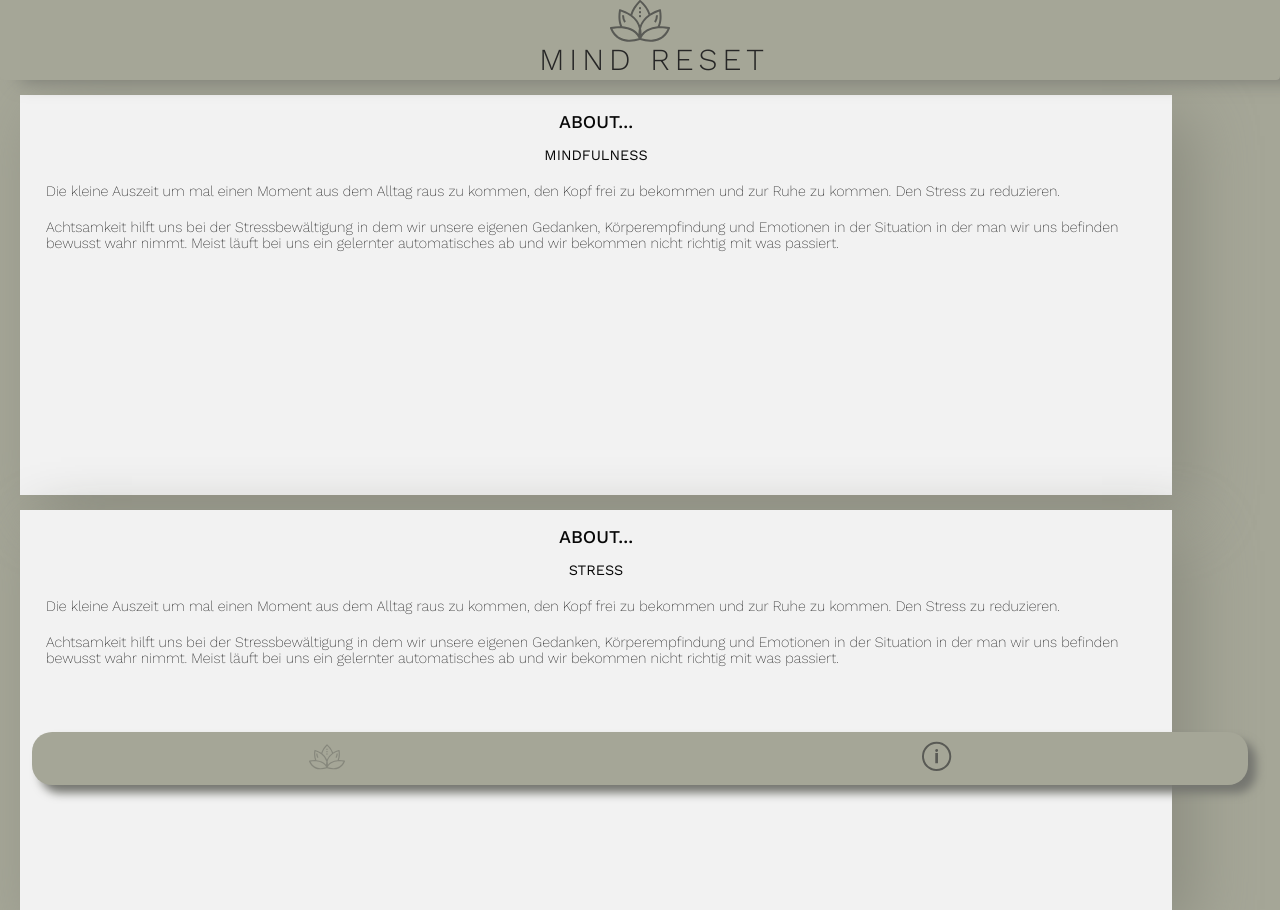
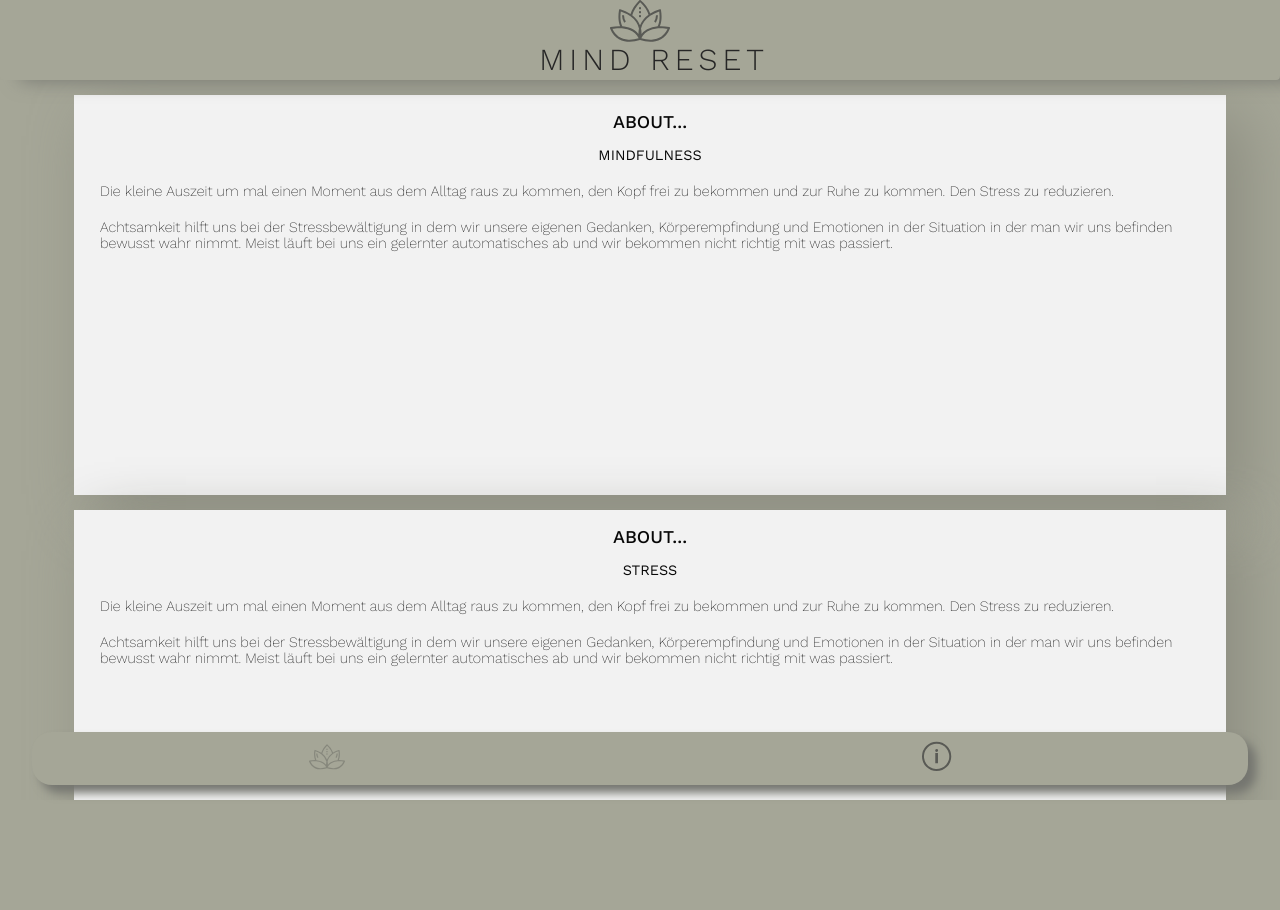
Before and after one commit to dajanaheinze/capstone-project, a React (Create React App) app: page /about in a window 1280 px wide. After the commit the page ends 800 px from the top, so only its background shows below. Built offline with nearby package versions, Linux system fonts and the light colour scheme.

Commit message:
Fixed Styling AboutPage

```diff
--- a/src/App.js
+++ b/src/App.js
@@ -3,7 +3,7 @@ import styled from 'styled-components/macro'
 import Header from './components/AppHeader'
 import TutorialList from './components/TutorialList'
 import Footer from './components/Footer'
-import AboutPage from './components/About'
+import AboutPage from './components/AboutPage'
 
 export default function App() {
   return (
--- a/src/components/About.js
+++ b/src/components/AboutPage.js
@@ -3,29 +3,28 @@ import data from '../data/about.json'
 
 export default function AboutPage() {
   return (
-    <>
+    <AboutPageStyled>
       {data.map(
         ({ headline, title, description, description1, description2, id }) => (
-          <AboutPageStyled key={id}>
+          <AboutPageWrapper key={id}>
             <h2>{headline}</h2>
             <h3>{title}</h3>
             <p>{description}</p>
             <p>{description1}</p>
             <p>{description2}</p>
-          </AboutPageStyled>
+          </AboutPageWrapper>
         )
       )}
-    </>
+    </AboutPageStyled>
   )
 }
 
-const AboutPageStyled = styled.div`
+const AboutPageWrapper = styled.div`
   border: 1px solid var(--primary-border);
   background-color: var(--secondary-background);
   box-shadow: 20px 20px 60px var(--primary-shadow);
   margin: 15px 0 0 20px;
   height: 400px;
-  overflow: auto;
   padding: 0 15px 20px;
   width: 90%;
 
@@ -34,3 +33,16 @@ const AboutPageStyled = styled.div`
     margin-top: 20px;
   }
 `
+
+const AboutPageStyled = styled.div`
+  display: grid;
+  place-items: center;
+  overflow: auto;
+
+  &::after {
+    content: ' ';
+    display: block;
+    height: 40px;
+    width: 60%;
+  }
+`
--- a/src/components/TutorialPage.js
+++ b/src/components/TutorialPage.js
@@ -36,13 +36,13 @@ export default function TutorialPage({
 
 const TutorialWrapper = styled.div`
   display: grid;
+  place-items: center;
   border: 1px solid var(--primary-border);
   background-color: var(--secondary-background);
   box-shadow: 20px 20px 60px var(--primary-shadow);
   height: auto;
   margin-top: 15px;
   padding: 0 15px 20px;
-  place-items: center;
   width: 90%;
 
   img {
```
